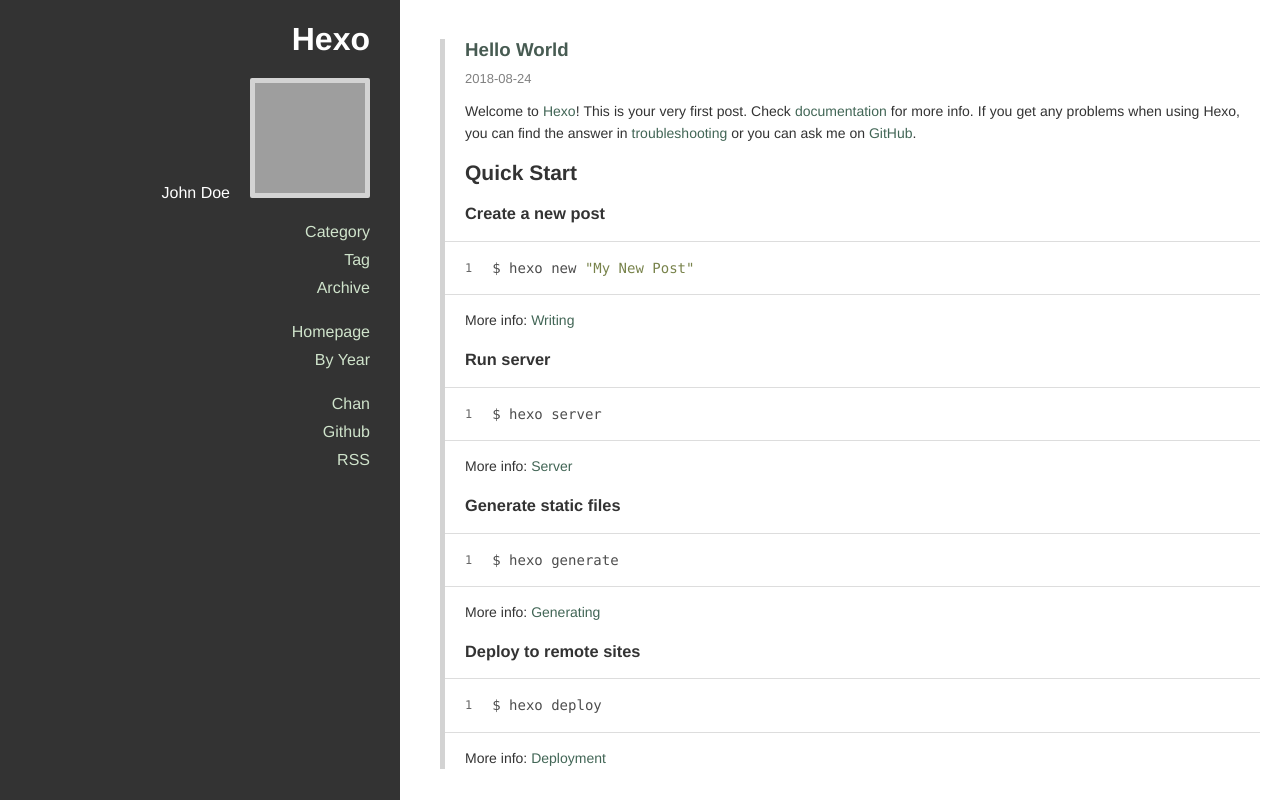
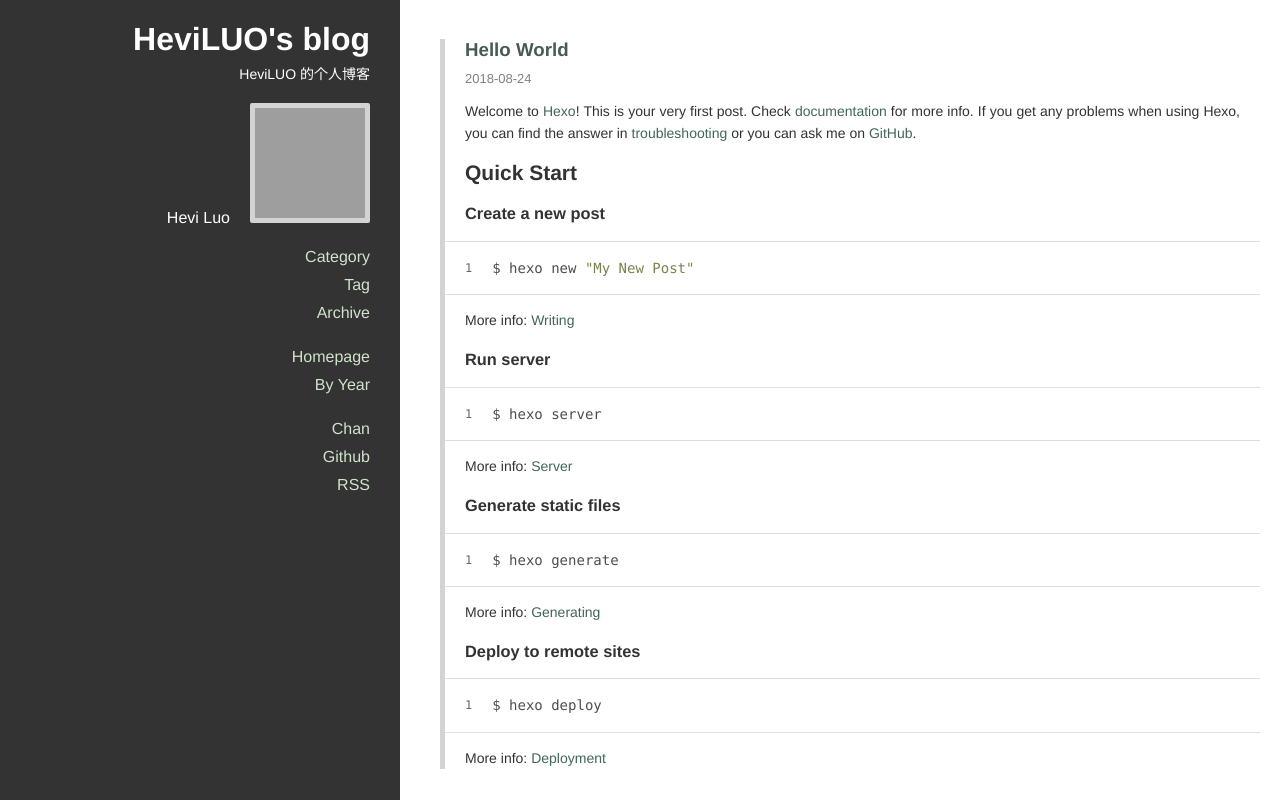
Before and after one commit to HeviLUO/HeviLUO.github.io, a plain HTML site: page index.html in a window 1280 px wide. Drawn offline with nearby package versions, Linux system fonts and the light colour scheme; grey boxes are pictures that could not be loaded.

Commit message:
Site updated: 2018-08-24 18:54:06

```diff
--- a/index.html
+++ b/index.html
@@ -8,20 +8,20 @@
 
 <title>
 
-    Hexo
+    HeviLUO&#39;s blog
 
 </title>
 
 <meta property="og:type" content="website">
-<meta property="og:title" content="Hexo">
-<meta property="og:url" content="http://yoursite.com/index.html">
-<meta property="og:site_name" content="Hexo">
+<meta property="og:title" content="HeviLUO&#39;s blog">
+<meta property="og:url" content="https://heviluo.github.io/index.html">
+<meta property="og:site_name" content="HeviLUO&#39;s blog">
 <meta property="og:locale" content="default">
 <meta name="twitter:card" content="summary">
-<meta name="twitter:title" content="Hexo">
+<meta name="twitter:title" content="HeviLUO&#39;s blog">
 
 
-  <link rel="alternative" href="/atom.xml" title="Hexo" type="application/atom+xml">
+  <link rel="alternative" href="/atom.xml" title="HeviLUO&#39;s blog" type="application/atom+xml">
 
 
 
@@ -48,19 +48,23 @@
     <span class="icon-bar"></span>
     <span class="icon-bar"></span>
   </button>
-  <a class="title" href="/">Hexo</a>
+  <a class="title" href="/">HeviLUO&#39;s blog</a>
 </div>
 
   <div class="main-container">
     <div class="sidebar">
   <div class="header">
-    <h1 class="title"><a href="/">Hexo</a></h1>
+    <h1 class="title"><a href="/">HeviLUO&#39;s blog</a></h1>
+
+      <p class="subtitle">
+        HeviLUO 的个人博客
+      </p>
 
     <div class="info">
       <div class="content">
 
 
-          <div class="author">John Doe</div>
+          <div class="author">Hevi Luo</div>
 
       </div>
 
@@ -199,7 +203,7 @@
 
           <div class="main-footer">
 
-    © 2018 Hexo - Powered by <a href="http://hexo.io" target="_blank">Hexo</a> - Theme <a href="https://github.com/denjones/hexo-theme-chan" target="_blank">Chan</a>
+    © 2018 HeviLUO&#39;s blog - Powered by <a href="http://hexo.io" target="_blank">Hexo</a> - Theme <a href="https://github.com/denjones/hexo-theme-chan" target="_blank">Chan</a>
 
 </div>
 
```
Also changed, not shown: 2018/08/24/hello-world/index.html (+11 -7 lines), archives/2018/08/index.html (+13 -9 lines), archives/2018/index.html (+13 -9 lines), archives/index.html (+13 -9 lines).
